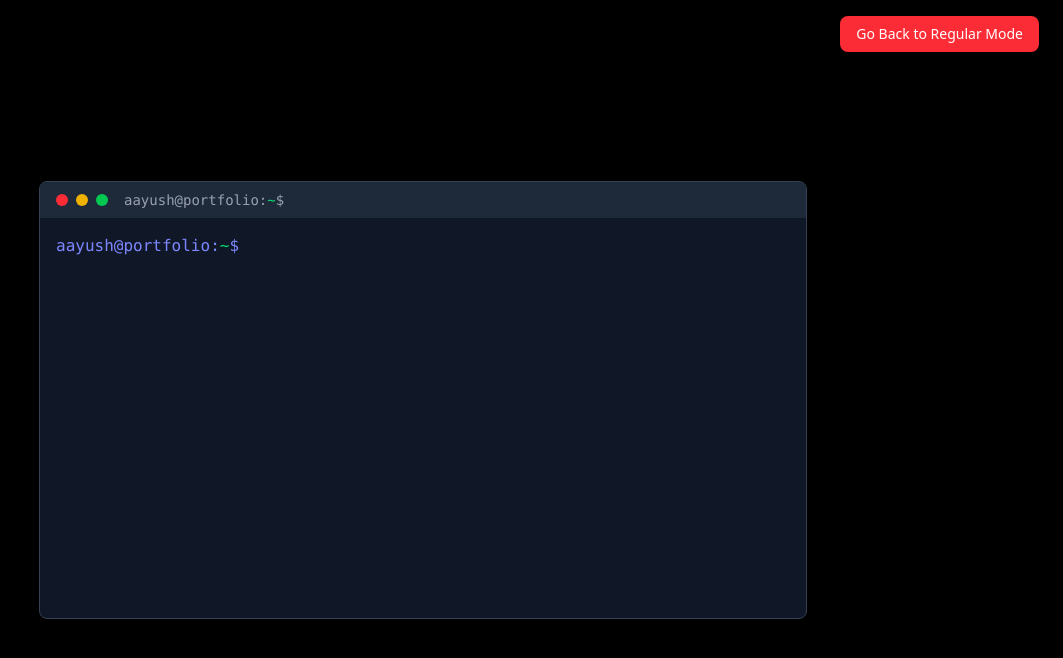
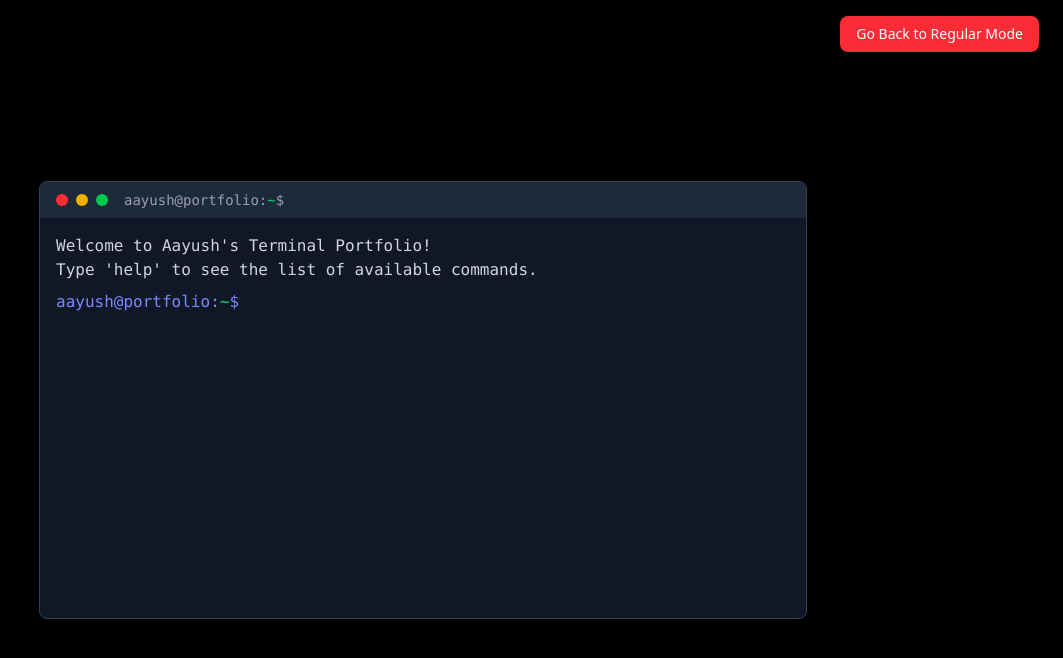
Before and after one commit to aayushkdev/aayushkdev.github.io, a React (Vite) app: page / in a window 1280 px wide. Both pictures are taken after a click on the button "Advanced mode". Shown: the top 658 px of the page, without its empty margins (217-1280 px from the left). Built offline with nearby package versions, Linux system fonts and the light colour scheme.

Commit message:
added help text on terminal load

```diff
--- a/src/components/Navbar.jsx
+++ b/src/components/Navbar.jsx
@@ -90,7 +90,7 @@ const Navbar = ({ setTerminalMode, terminalMode }) => {
               }}
               className="bg-gray-800 px-4 py-2 rounded-lg text-sm hover:bg-gray-700 transition-all"
             >
-              For Arch Users
+              Advanced mode
             </button>
           </motion.div>
         )}
--- a/src/components/TerminalView.jsx
+++ b/src/components/TerminalView.jsx
@@ -3,7 +3,9 @@ import { fileSystem, fileContents } from "../data/filesystem";
 
 
 const TerminalView = () => {
-  const [history, setHistory] = useState([]);
+  const [history, setHistory] = useState([
+    { command: "", output: "Welcome to Aayush's Terminal Portfolio!\nType 'help' to see the list of available commands." }
+  ]);
   const [input, setInput] = useState("");
   const [currentPath, setCurrentPath] = useState("~");
   const terminalRef = useRef(null);
@@ -75,7 +77,7 @@ const TerminalView = () => {
         break;
 
       case "sudo":
-        output = "sudo: You're not a Arch Linux user. Request denied.";
+        output = "You think sudo will work here? That's cute. 🤣";
         break;
 
       case "rm":
@@ -145,10 +147,12 @@ const TerminalView = () => {
         <div ref={terminalRef} className="p-4 text-left font-mono text-gray-300 overflow-y-auto h-[400px]">
           {history.map((entry, index) => (
             <div key={index} className="mb-2">
-              <p className="text-indigo-400">
-                aayush@portfolio:<span className="text-green-400">{entry.path}</span>$ {entry.command}
-              </p>
-              <p>{entry.output}</p>
+              {entry.command && (
+                <p className="text-indigo-400">
+                  aayush@portfolio:<span className="text-green-400">{entry.path || "~"}</span>$ {entry.command}
+                </p>
+              )}
+              <p className="whitespace-pre-line">{entry.output}</p>
             </div>
           ))}
 
```
